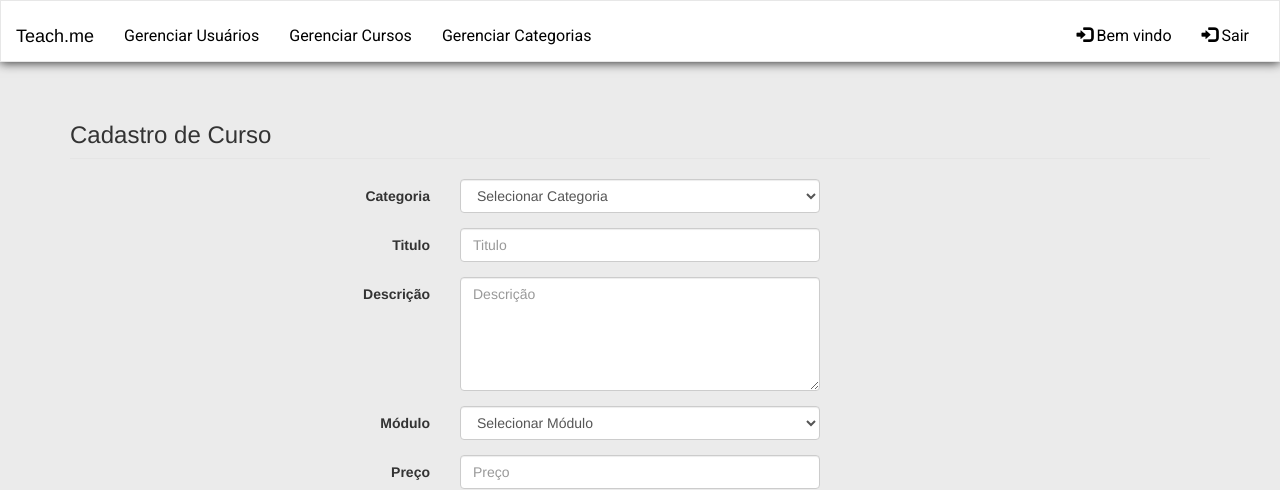
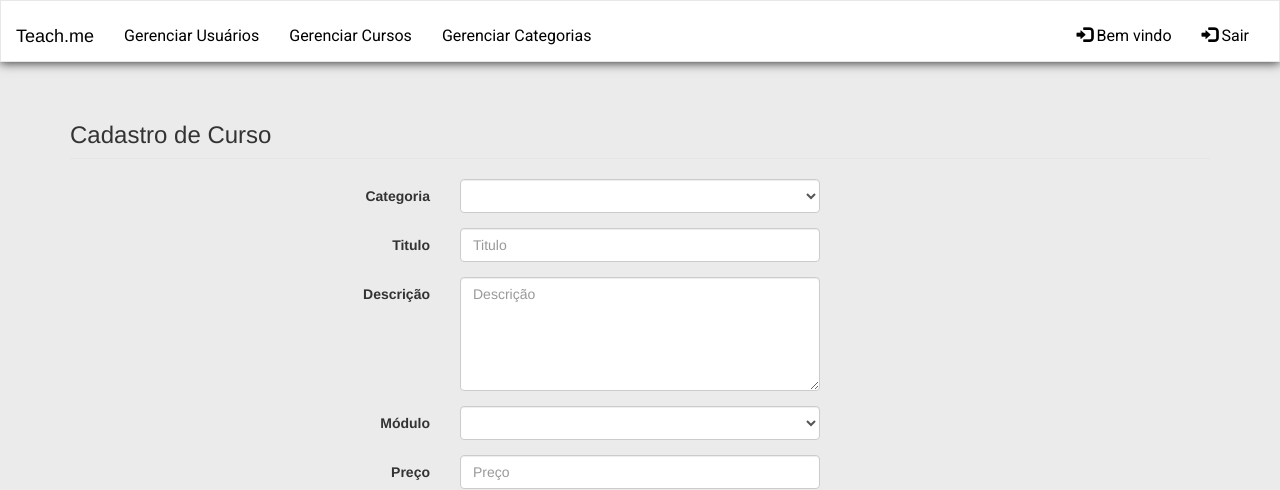
Before and after one commit to roavellarm/Teach.me, an Angular app: page /course/1 in a window 1280 px wide. Shown: the top 490 px of the page. Built offline with nearby package versions, Linux system fonts and the light colour scheme; a web font is replaced by a local one.

Commit message:
Add Moeda Pipe, Category Combobox Fixed, Course&Category Services Updated

```diff
--- a/src/app/app.module.ts
+++ b/src/app/app.module.ts
@@ -30,6 +30,7 @@ import { NavbarComponent } from './shared/navbar/navbar.component';
 import { FooterComponent } from './shared/footer/footer.component';
 import { PageNotFoundComponent } from './shared/page-not-found/page-not-found.component';
 import { HomeComponent } from './shared/home/home.component';
+import { MoedaPipe } from './moeda.pipe';
 
 const routes: Routes = [
   { path: '', redirectTo: '/index', pathMatch: 'full' },
@@ -74,6 +75,7 @@ const routes: Routes = [
 
     FormCategoryComponent,
     IndexCategoryComponent,
+    MoedaPipe,
   ],
 
   imports: [
--- a/src/app/category/category.service.ts
+++ b/src/app/category/category.service.ts
@@ -3,8 +3,14 @@ import { Category } from './category';
 
 @Injectable()
 export class CategoryService {
-  categories: Category[] = [];
-  autoIncrement: number = 1;
+  categories: Category[] = [
+    { id:0, title:"Reforço Escolar" },
+    { id:1, title:"Idioma" },
+    { id:2, title:"Música" },
+    { id:3, title:"Esportes" },
+    { id:4, title:"Artes e Lazer" },
+  ];
+  autoIncrement: number = 5;
 
   constructor() { }
 
--- a/src/app/course/course.service.ts
+++ b/src/app/course/course.service.ts
@@ -1,3 +1,5 @@
+import { CategoryService } from './../category/category.service';
+import { Category } from './../category/category';
 import { Injectable } from '@angular/core';
 import { Course } from "./course";
 import { UserService } from '../user/user.service';
@@ -7,13 +9,13 @@ import { User } from '../user/user';
 export class CourseService {
   courses: Course[] = [];
   users: User[] = [];
-  // categories: Category[] = [];
+  categories: Category[] = [];
 
   autoIncrement: number = 1;
 
-  constructor(private userService: UserService) {
+  constructor(private userService: UserService, private categoryService: CategoryService) {
     this.users = userService.getAll();
-    // this.categories = categoryService.getAll();
+    this.categories = categoryService.getAll();
   }
 
   getAll() {
--- a/src/app/course/course.ts
+++ b/src/app/course/course.ts
@@ -1,10 +1,10 @@
+import { User } from './../user/user';
 import { Category } from './../category/category';
 
 export class Course {
-
     id: number;
     title: string;
-    instructor: string;
+    user: User;
     category: Category;
     description: string;
     module: boolean; // true = presencial / false = distancia
--- a/src/app/course/form-course/form-course.component.html
+++ b/src/app/course/form-course/form-course.component.html
@@ -1,21 +1,14 @@
 <form #courseForm="ngForm" class="form-horizontal">
   <fieldset>
     <legend><h3>Cadastro de Curso</h3></legend>
-    <!-- <div class="form-group">
-        <label for="categoria" class="col-lg-4 control-label">Categoria</label>
+
+    <div class="form-group">
+        <label for="select" id="categories" class="col-lg-4 control-label">Categoria</label>
         <div class="col-lg-4">
-            <input type="text" class="form-control" name="categoria" id="categoria" required placeholder="Categoria" [(ngModel)]="course.categoria">
-        </div>
-    </div>  -->
-    <div class="form-group">
-        <label for="select" id="categoria" class="col-lg-4 control-label"> Categoria </label>
-        <div class="col-lg-4">
-            <select class="form-control" id="select">
-                <option> Selecionar Categoria </option>
-                <option value="musica"> Música </option>
-                <option value="informatica"> Informática </option>
-                <option value="danca"> Dança </option>
-                <option value="matematica"> Matemática </option>
+            <select class="form-control" id="categories" name="categories" [(ngModel)]="course.category" >
+                <option *ngFor="let cat of categories" [ngValue]="cat">
+                    {{cat.title}}
+                </option>
             </select>
         </div>
     </div>
@@ -33,25 +26,21 @@
     </div>
 
     <div class="form-group">
-        <label for="select" id="module" class="col-lg-4 control-label"> Módulo </label>
+        <label for="select" id="modules" class="col-lg-4 control-label"> Módulo </label>
         <div class="col-lg-4">
-            <select class="form-control" id="select">
-                <option> Selecionar Módulo </option>
-                <option value="distancia"> Distância </option>
-                <option value="presencial"> Presencial </option>
+            <select class="form-control" id="modules" required name="modules" [(ngModel)]="course.module">
+                <option [ngValue]="false"> Distância </option>
+                <option [ngValue]="true"> Presencial </option>
             </select>
         </div>
     </div>
 
-
     <div class="form-group">
       <label for="price" class="col-lg-4 control-label"> Preço </label>
       <div class="col-lg-4">
-        <input type="number" class="form-control" name="price" required id="price" placeholder="Preço" [(ngModel)]="course.price">
+        <input type="number" class="form-control" name="price" step="0.01" required id="price" placeholder="Preço" [(ngModel)]="course.price">
       </div>
     </div>
-
-
 
     <div class="form-group">
       <div class="col-lg-4 col-lg-offset-4">
--- a/src/app/course/form-course/form-course.component.ts
+++ b/src/app/course/form-course/form-course.component.ts
@@ -1,7 +1,11 @@
+import { UserService } from './../../user/user.service';
+import { CategoryService } from './../../category/category.service';
+import { Category } from './../../category/category';
 import { Component, OnInit } from '@angular/core';
 import { ActivatedRoute, Router } from '@angular/router';
 import { Course } from "../course";
 import { CourseService } from "../course.service";
+import { User } from './../../user/user';
 
 @Component({
   selector: 'app-form-course',
@@ -9,11 +13,16 @@ import { CourseService } from "../course.service";
 })
 export class FormCourseComponent implements OnInit {
   course:Course;
+  user: User;
+  users: User[]=[];
+  categories: Category[]=[];
   id:number;
-  constructor(private service: CourseService, private router: Router, private activatedRoute: ActivatedRoute) { }
+  constructor(private service: CourseService, private userService: UserService, private categoryService: CategoryService, private router: Router, private activatedRoute: ActivatedRoute) { }
 
   ngOnInit()
   {
+    this.users = this.userService.getAll();
+    this.categories = this.categoryService.getAll();
     this.id = this.activatedRoute.snapshot.params['id'];
 
     if (isNaN(this.id)){
@@ -28,7 +37,8 @@ export class FormCourseComponent implements OnInit {
   save()
   {
     if (isNaN(this.id)) {
-      this.course.instructor = localStorage.getItem('currentUser');
+      // this.user = localStorage.getItem('currentUser');
+      this.course.user = this.user;
       this.service.add(this.course);
       this.course = new Course();
     }
--- a/src/app/course/index-course/index-course.component.html
+++ b/src/app/course/index-course/index-course.component.html
@@ -7,13 +7,14 @@
     <div class="col-md-12">
         <div class="panel panel-primary" *ngFor="let course of courses">
             <div class="panel-body">
-                <label>Código:</label> {{course.id}} |
-                <label>Título:</label> {{course.titulo}} |
-                <label>Instrutor:</label> {{course.instructor}}
+                <label>Código:</label> {{course.id}} &nbsp; | &nbsp;
+                <label>Título:</label> {{course.titulo | titlecase}} &nbsp; | &nbsp;
+                <label>Instrutor:</label> {{course.user}} &nbsp; | &nbsp;
+                <label>Preço:</label> {{course.price | currency:"BRL":true}}
             </div>
             <div class="panel-footer">
                 <label>Descrição:</label>
-                <p>{{course.descricao}}</p>
+                <p>{{course.descricao | uppercase}}</p>
                 <div class="panel-footer">
                     <button class="btn btn-primary"> Participar </button>
                     <button class="btn btn-secondary"> Sair </button>
--- a/src/app/course/index-course/index-course.component.ts
+++ b/src/app/course/index-course/index-course.component.ts
@@ -1,7 +1,7 @@
 import { Component, OnInit } from '@angular/core';
 import { Course } from "../course";
 import { CourseService } from "../course.service";
-
+import { DatePipe } from '@angular/common';
 
 @Component({
   selector: 'app-index-course',
--- /dev/null
+++ b/src/app/moeda.pipe.ts
@@ -0,0 +1,12 @@
+import { Pipe, PipeTransform } from '@angular/core';
+
+@Pipe({
+  name: 'moeda'
+})
+export class MoedaPipe implements PipeTransform {
+
+  transform(value: any, args?: any): any {
+    return null;
+  }
+
+}
```
